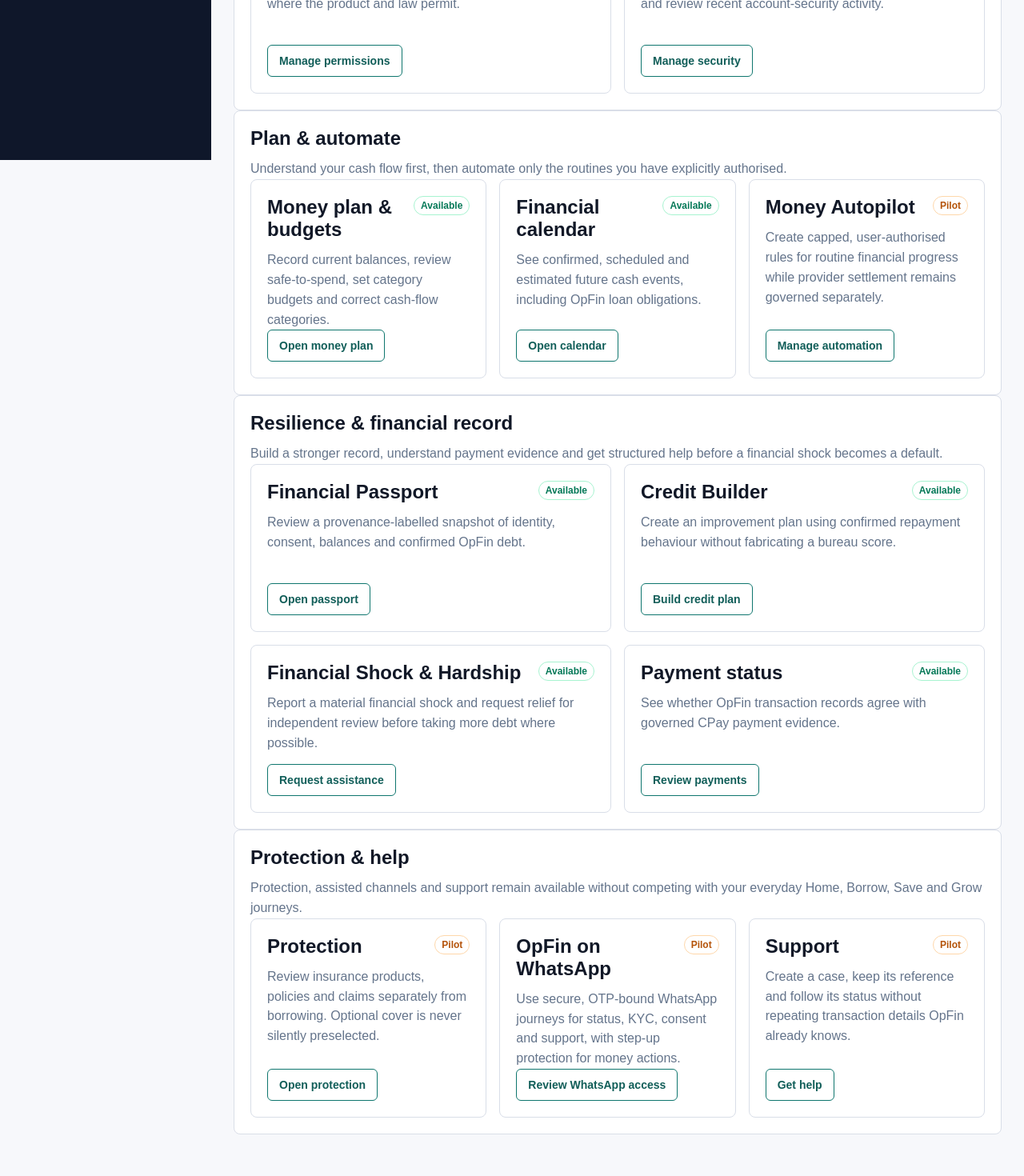
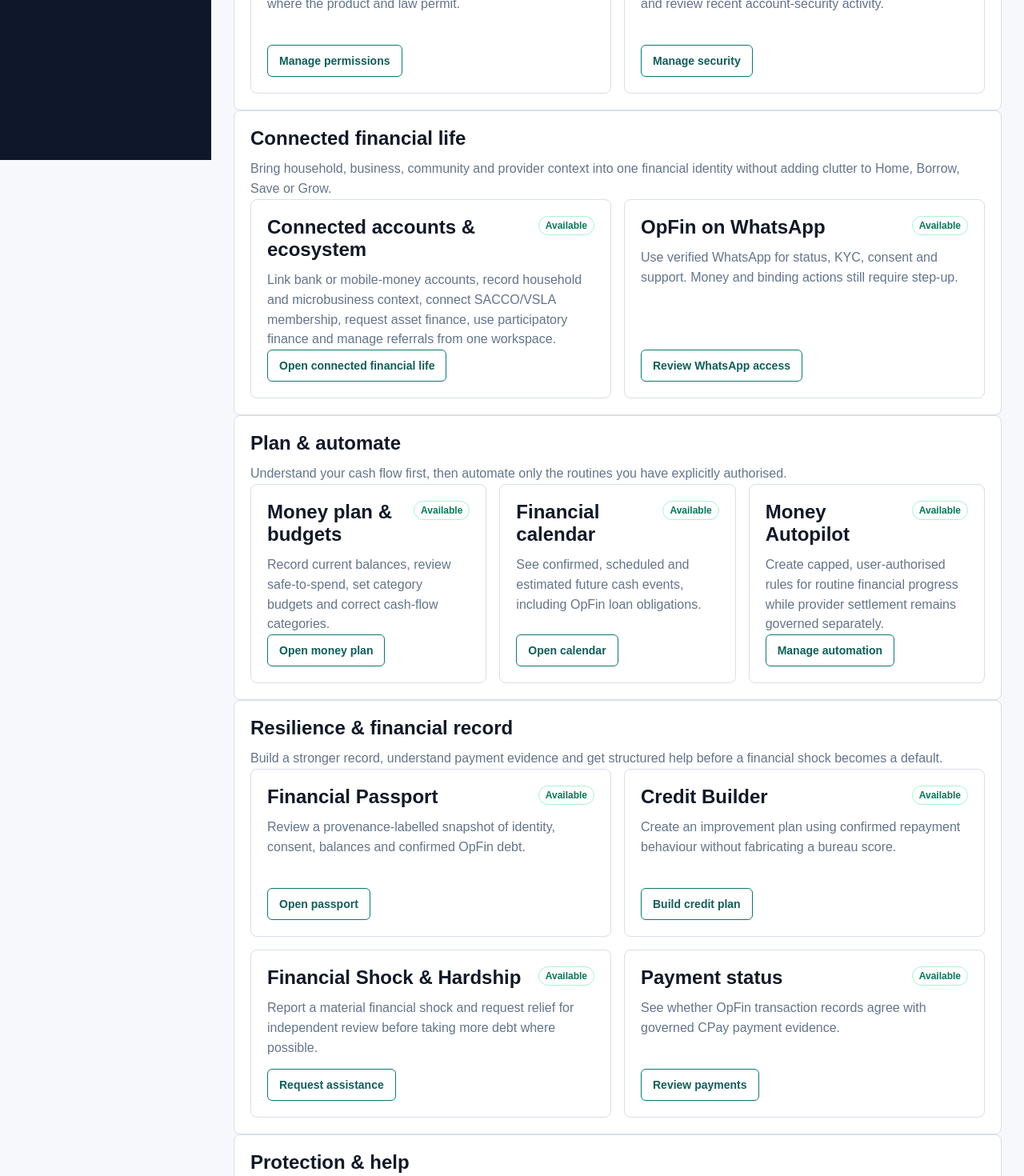
Before and after one commit to lynelk/OpFin, a Next.js app: page /more in a window 1280 px wide. Shown: the part 600-2070 px from the top of the page at 80% size. Before the commit the page ends 2046 px from the top, so only its background shows below. Built offline with nearby package versions, Linux system fonts and the light colour scheme; no server answers.

Commit message:
Surface full OpFin ecosystem without expanding core navigation

```diff
--- a/src/app/(portal)/more/page.tsx
+++ b/src/app/(portal)/more/page.tsx
@@ -12,9 +12,18 @@
         <p className="muted">Setup, identity, permissions and security belong together because they determine what OpFin can safely do for you.</p>
         <div className="grid grid-2">
           <JourneyCard title="Your OpFin setup" description="Review activation progress, choose your current financial priority and control useful progress reminders." href="/setup" action="Review setup" status="available" />
-          <JourneyCard title="Identity & KYC" description="Review your verification status and continue exactly the identity step that is still incomplete." href="/kyc" action="Manage verification" status="pilot" />
+          <JourneyCard title="Identity & KYC" description="Review your verification status and continue exactly the identity step that is still incomplete." href="/kyc" action="Manage verification" status="available" />
           <JourneyCard title="Data permissions" description="Review purpose-specific consents and revoke them where the product and law permit." href="/consent" action="Manage permissions" status="available" />
           <JourneyCard title="Security Centre" description="Freeze transactions, manage login and payment alerts, and review recent account-security activity." href="/security" action="Manage security" status="available" />
+        </div>
+      </section>
+
+      <section className="panel">
+        <h2>Connected financial life</h2>
+        <p className="muted">Bring household, business, community and provider context into one financial identity without adding clutter to Home, Borrow, Save or Grow.</p>
+        <div className="grid grid-2">
+          <JourneyCard title="Connected accounts & ecosystem" description="Link bank or mobile-money accounts, record household and microbusiness context, connect SACCO/VSLA membership, request asset finance, use participatory finance and manage referrals from one workspace." href="/ecosystem" action="Open connected financial life" status="available" />
+          <JourneyCard title="OpFin on WhatsApp" description="Use verified WhatsApp for status, KYC, consent and support. Money and binding actions still require step-up." href="/whatsapp" action="Review WhatsApp access" status="available" />
         </div>
       </section>
 
@@ -24,7 +33,7 @@
         <div className="grid grid-3">
           <JourneyCard title="Money plan & budgets" description="Record current balances, review safe-to-spend, set category budgets and correct cash-flow categories." href="/money" action="Open money plan" status="available" />
           <JourneyCard title="Financial calendar" description="See confirmed, scheduled and estimated future cash events, including OpFin loan obligations." href="/calendar" action="Open calendar" status="available" />
-          <JourneyCard title="Money Autopilot" description="Create capped, user-authorised rules for routine financial progress while provider settlement remains governed separately." href="/money-autopilot" action="Manage automation" status="pilot" />
+          <JourneyCard title="Money Autopilot" description="Create capped, user-authorised rules for routine financial progress while provider settlement remains governed separately." href="/money-autopilot" action="Manage automation" status="available" />
         </div>
       </section>
 
@@ -41,11 +50,10 @@
 
       <section className="panel">
         <h2>Protection & help</h2>
-        <p className="muted">Protection, assisted channels and support remain available without competing with your everyday Home, Borrow, Save and Grow journeys.</p>
-        <div className="grid grid-3">
-          <JourneyCard title="Protection" description="Review insurance products, policies and claims separately from borrowing. Optional cover is never silently preselected." href="/insurance" action="Open protection" status="pilot" />
-          <JourneyCard title="OpFin on WhatsApp" description="Use secure, OTP-bound WhatsApp journeys for status, KYC, consent and support, with step-up protection for money actions." href="/whatsapp" action="Review WhatsApp access" status="pilot" />
-          <JourneyCard title="Support" description="Create a case, keep its reference and follow its status without repeating transaction details OpFin already knows." href="/support" action="Get help" status="pilot" />
+        <p className="muted">Protection and support remain available without competing with your everyday financial journeys.</p>
+        <div className="grid grid-2">
+          <JourneyCard title="Protection" description="Review insurance products, policies and claims separately from borrowing. Optional cover is never silently preselected." href="/insurance" action="Open protection" status="available" />
+          <JourneyCard title="Support" description="Create a case, keep its reference and follow its status without repeating transaction details OpFin already knows." href="/support" action="Get help" status="available" />
         </div>
       </section>
     </Screen>
```
